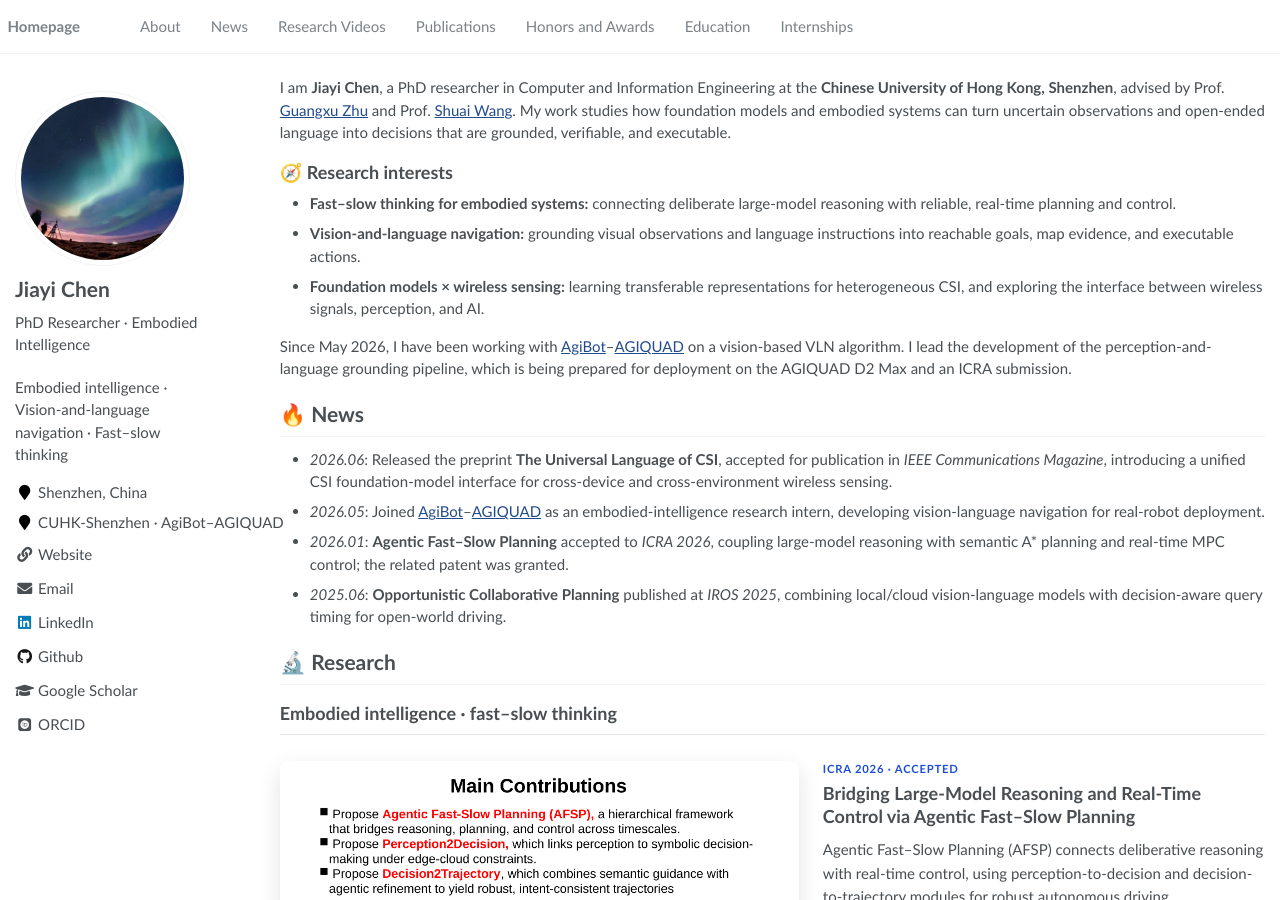
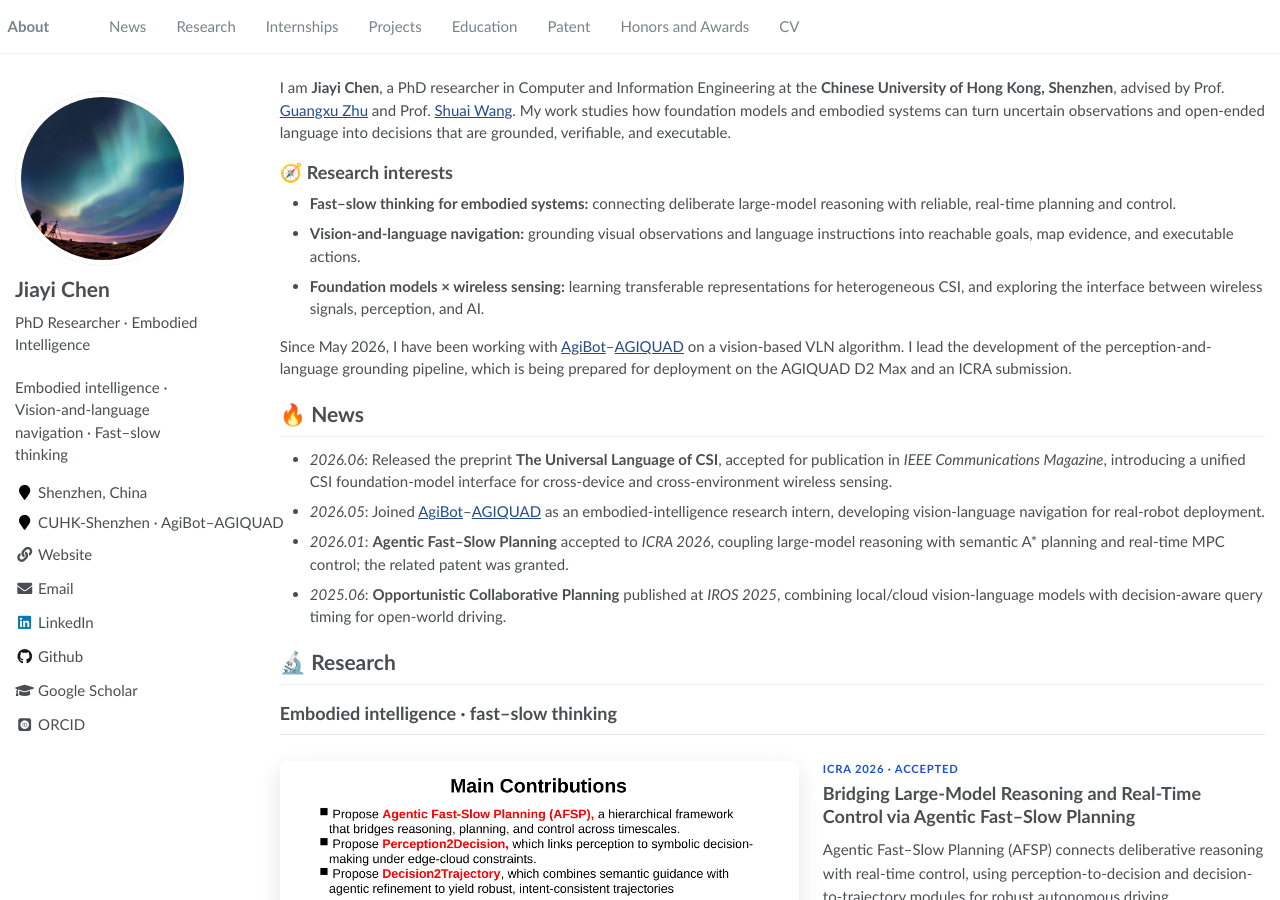
Before and after one commit to cjychenjiayi/cjychenjiayi.github.io, a Jekyll site: the page built from _pages/about.md, in a window 1280 px wide and 900 px high. Built offline with Jekyll 4.4.1, drawn with Linux system fonts in a browser that asks for light colours; some web fonts are replaced.

Commit message:
Fix homepage navigation order and anchors
Published through project/tools/publish_website.sh.

```diff
--- a/_data/navigation.yml
+++ b/_data/navigation.yml
@@ -1,22 +1,25 @@
 # main links links
 main:
-  - title: "About"
-    url: "/#about-me"
-
   - title: "News"
     url: "/#-news"
 
-  - title: "Research Videos"
-    url: "/#-research-videos"
+  - title: "Research"
+    url: "/#-research"
 
-  - title: "Publications"
-    url: "/#-publications"
+  - title: "Internships"
+    url: "/#-internship-experience"
+
+  - title: "Projects"
+    url: "/#-projects"
+
+  - title: "Education"
+    url: "/#-education"
+
+  - title: "Patent"
+    url: "/#-patent"
 
   - title: "Honors and Awards"
     url: "/#-honors-and-awards"
 
-  - title: "Education"
-    url: "/#-education"
-
-  - title: "Internships"
-    url: "/#-internships"
+  - title: "CV"
+    url: "/#-cv"
--- a/_includes/masthead.html
+++ b/_includes/masthead.html
@@ -4,7 +4,7 @@
       <nav id="site-nav" class="greedy-nav">
         <button><div class="navicon"></div></button>
         <ul class="visible-links">
-          <li class="masthead__menu-item masthead__menu-item--lg masthead__menu-home-item"><a href="#about-me">Homepage</a></li>
+          <li class="masthead__menu-item masthead__menu-item--lg masthead__menu-home-item"><a href="#about-me">About</a></li>
           {% for link in site.data.navigation.main %}
             <li class="masthead__menu-item"><a href="{{ domain }}{{ link.url }}">{{ link.title }}</a></li>
           {% endfor %}
```
